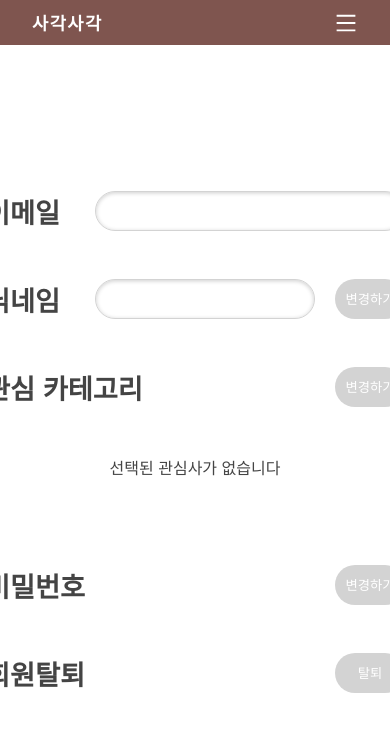
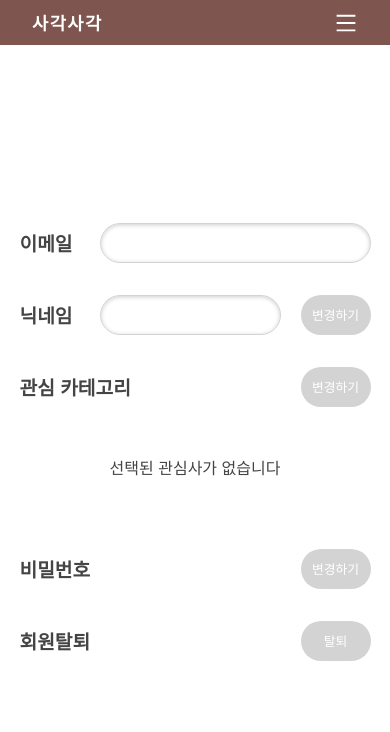
Before and after one commit to ksyksy815/sagaksagak-client, a React (Create React App) app: page /mypage in a window 390 px wide. Shown: the top 732 px of the page. Built offline with nearby package versions, Linux system fonts and the light colour scheme.

Commit message:
[feat] / #42 / responsive css

```diff
--- a/src/pages/MyPage.js
+++ b/src/pages/MyPage.js
@@ -47,9 +47,18 @@ const StyledContentWrapper = styled.div`
   height: 70%;
   row-gap: 3rem;
 
+  @media only screen and (max-width: 470px) {
+    width: 90%;
+    row-gap: 2rem;
+  }
+
   label {
     font-size: 1.7em;
     font-weight: 600;
+
+    @media only screen and (max-width: 470px) {
+      font-size: 1.2em;
+    }
   }
 
   button {
@@ -57,19 +66,27 @@ const StyledContentWrapper = styled.div`
     border-radius: 20px;
     background: lightgray;
     height: 40px;
-    width: 70px;
+    min-width: 70px;
     cursor: pointer;
     color: white;
+
+    @media only screen and (max-width: 470px) {
+      font-size: 0.8em;
+    }
   }
 
   .content-email {
     display: flex;
     column-gap: 30px;
     align-items: center;
-    width: 420px;
+    width: 100%;
+
+    @media only screen and (max-width: 470px) {
+      column-gap: 20px;
+    }
 
     label {
-      width: 80px;
+      min-width: 60px;
     }
 
     div {
@@ -87,12 +104,16 @@ const StyledContentWrapper = styled.div`
   .content-username {
     display: flex;
     flex-direction: column;
-    column-gap: 30px;
-    align-items: center;
+    justify-content: center;
+    align-items: space-between;
     width: 100%;
 
     label {
-      width: 80px;
+      min-width: 80px;
+
+      @media only screen and (max-width: 470px) {
+        min-width: 60px;
+      }
     }
 
     .username-info {
@@ -100,11 +121,17 @@ const StyledContentWrapper = styled.div`
       flex-direction: row;
       align-items: center;
       column-gap: 30px;
+
+      @media only screen and (max-width: 470px) {
+        column-gap: 20px;
+      }
+
       div {
         display: flex;
         flex-direction: row;
         column-gap: 20px;
         align-items: center;
+        width: 100%;
 
         input {
           border-radius: 20px;
@@ -116,7 +143,7 @@ const StyledContentWrapper = styled.div`
           justify-content: center;
           align-items: center;
           overflow-x: scroll;
-          width: 220px;
+          width: 100%;
 
           &:focus {
             outline: none;
```
